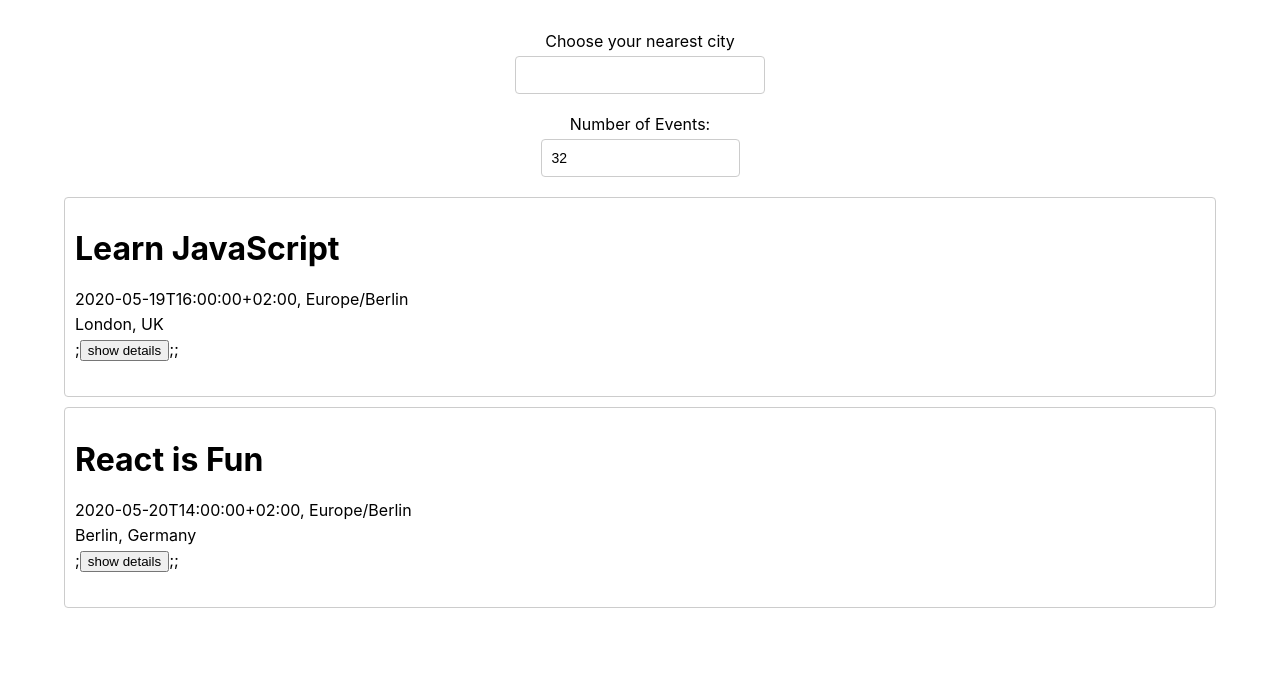
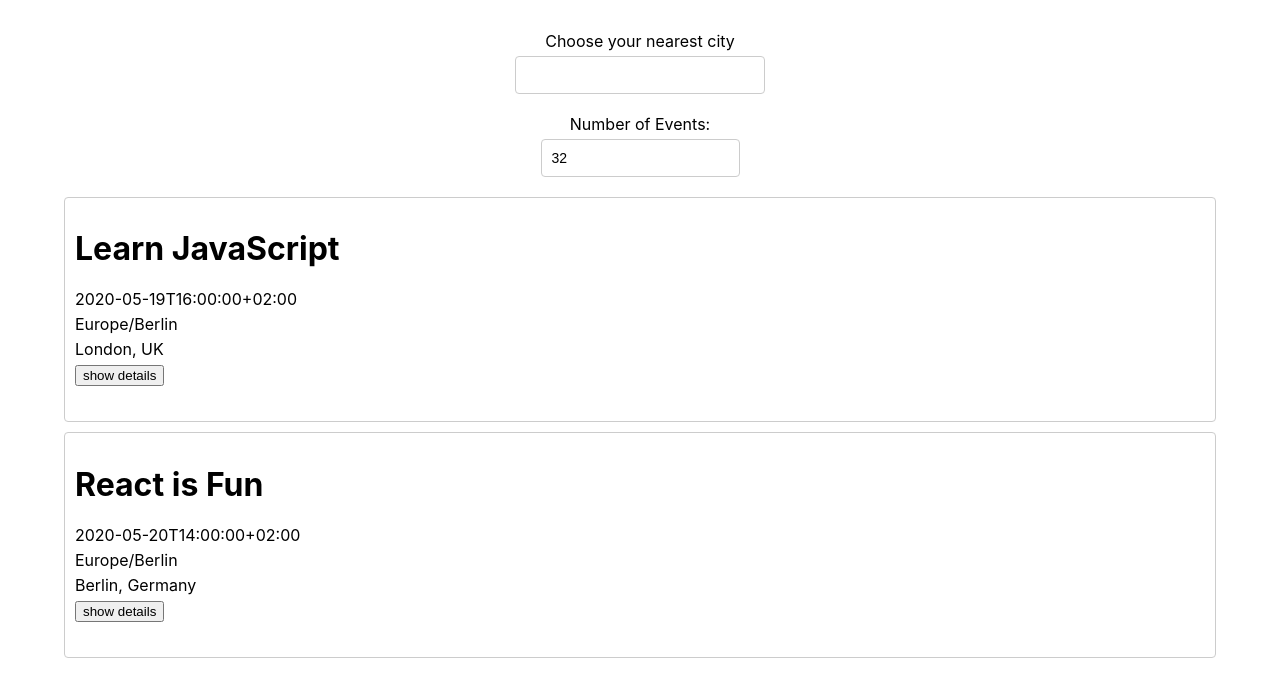
Before and after one commit to andrasbanki/meet, a React (Create React App) app: page / in a window 1280 px wide. Shown: the top 696 px of the page. Built offline with nearby package versions, Linux system fonts and the light colour scheme.

Commit message:
Updated event.js

```diff
--- a/src/Event.js
+++ b/src/Event.js
@@ -14,17 +14,18 @@ class Event extends Component {
     return (
       <div className="event">
         <h1 className="eventName">{event.summary}</h1>
-        <p className="eventDate">{event.start.dateTime}, {event.start.timeZone}</p>
+        <p className="eventDate">{event.start.dateTime}</p>
+        <p>{event.start.timeZone}</p>
         <p className="eventLocation">{event.location}</p>
         {this.state.showHideDetails === true && (
         <p className="eventDetails">{event.description}</p>
-        )};
+        )}
         {this.state.showHideDetails === false && (
           <button className="showDetailsButton" onClick={() => this.handleButton()}>show details</button>
-        )};
+        )}
         {this.state.showHideDetails === true && (
           <button className="hideDetailsButton" onClick={() => this.handleButton()}>hide details</button>
-        )};
+        )}
       </div>
     );
   }
```
